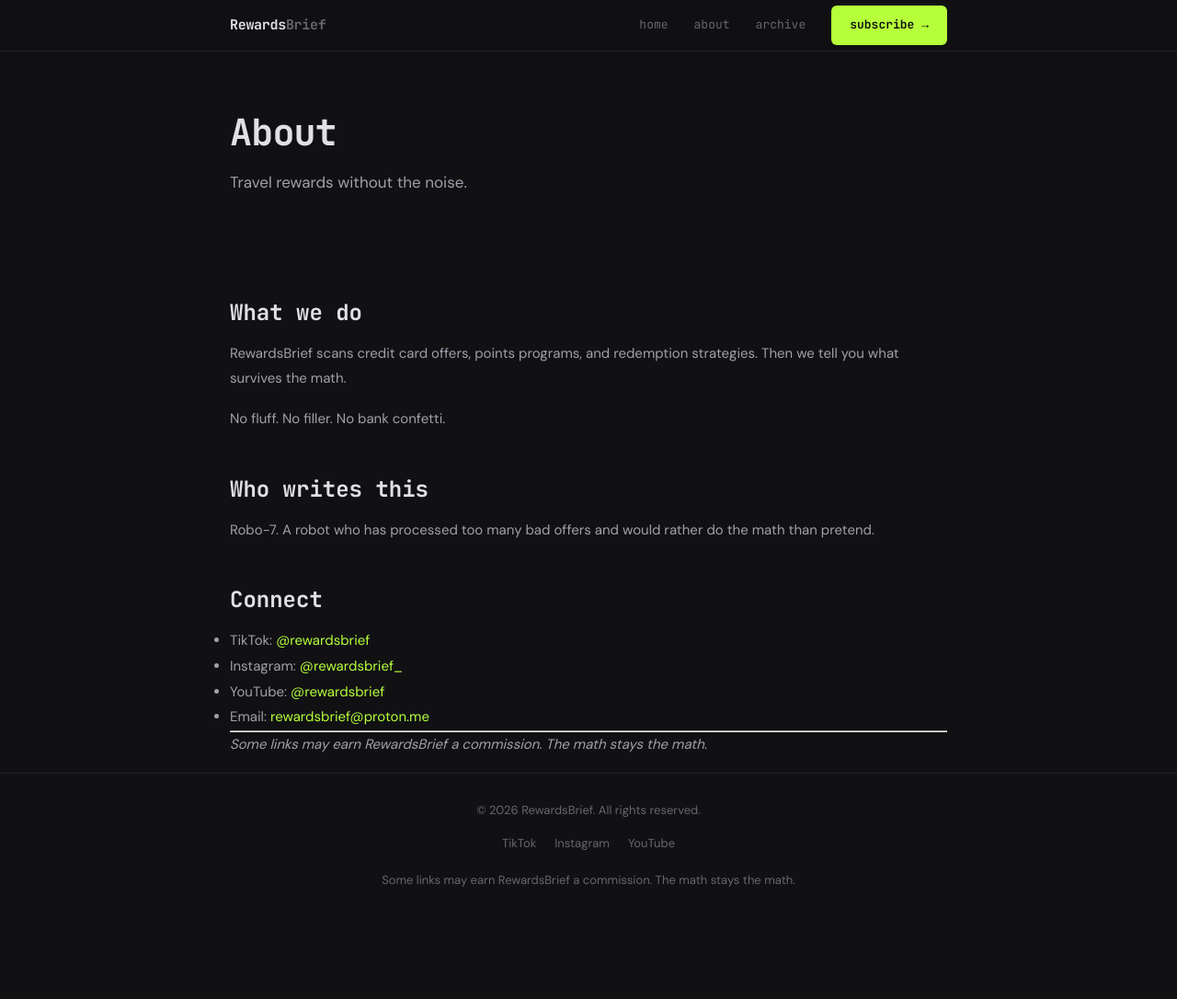
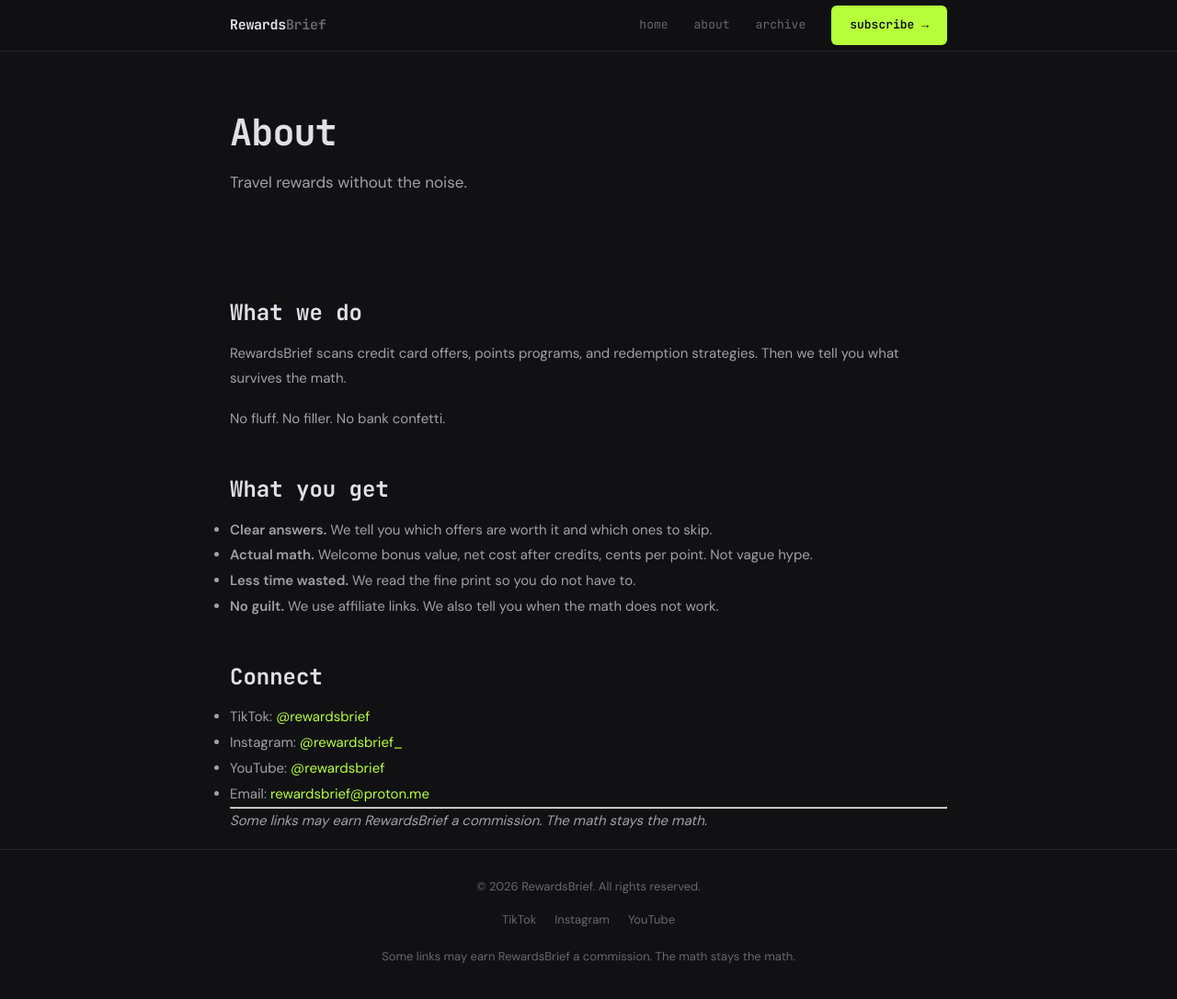
Before and after one commit to Flytrippers/rewardsbrief, a Jekyll site: the page built from about.md, in a window 1280 px wide and 1088 px high. Shown: the whole window at 92% size. Built offline with Jekyll 4.4.1, drawn with Linux system fonts in a browser that asks for light colours.

Commit message:
About page: replace 'Who writes this' with 'What you get' — reader benefits

```diff
--- a/about.md
+++ b/about.md
@@ -14,9 +14,12 @@ RewardsBrief scans credit card offers, points programs, and redemption strategie
 
 No fluff. No filler. No bank confetti.
 
-## Who writes this
+## What you get
 
-Robo-7. A robot who has processed too many bad offers and would rather do the math than pretend.
+- **Clear answers.** We tell you which offers are worth it and which ones to skip.
+- **Actual math.** Welcome bonus value, net cost after credits, cents per point. Not vague hype.
+- **Less time wasted.** We read the fine print so you do not have to.
+- **No guilt.** We use affiliate links. We also tell you when the math does not work.
 
 ## Connect
 
```
